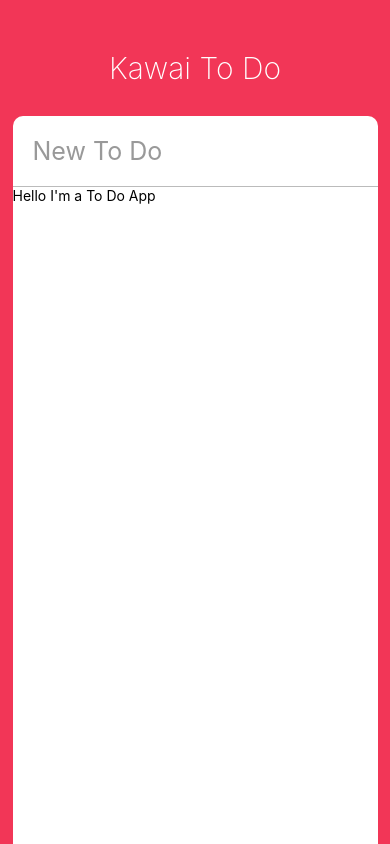
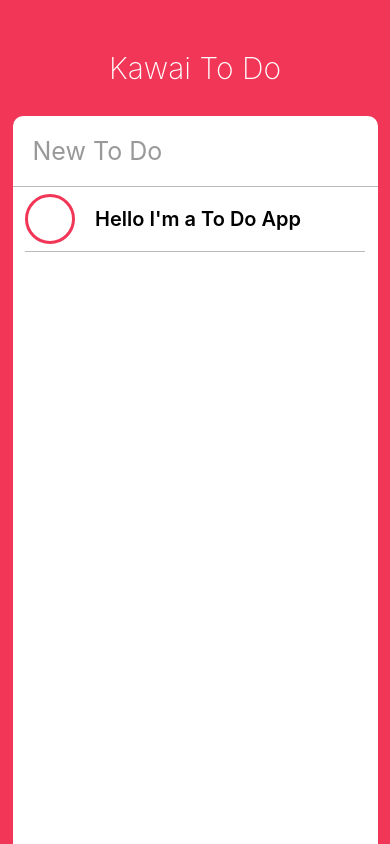
Before and after one commit to jungwoonlim/kawai-todo, a React Native app: screen / in a window 390 px wide. Built offline with nearby package versions, Linux system fonts and the light colour scheme.

Commit message:
Coding the UI part Three - To Do Component

```diff
--- a/App.js
+++ b/App.js
@@ -33,7 +33,7 @@
             returnKeyType={"done"}
             autoCorrect={false}
           />
-          <ScrollView>
+          <ScrollView contentContainerStyle={styles.toDos}>
             <ToDo />
           </ScrollView>
         </View>
@@ -86,5 +86,8 @@
     borderBottomColor: "#bbb",
     borderBottomWidth: 1,
     fontSize: 25
+  },
+  toDos: {
+    alignItems: "center"
   }
 });
--- a/ToDo.js
+++ b/ToDo.js
@@ -1,14 +1,69 @@
 import React, { Component } from "react";
-import { View, Text, TouchableOpacity, StyleSheet } from "react-native";
+import {
+  View,
+  Text,
+  TouchableOpacity,
+  StyleSheet,
+  Dimensions
+} from "react-native";
+import { red } from "ansi-colors";
+
+const { width, height } = Dimensions.get("window");
 
 export default class ToDo extends Component {
+  state = {
+    isEditing: false,
+    isCompleted: false
+  };
   render() {
+    const { isCompleted } = this.state;
     return (
-      <View>
-        <Text>Hello I'm a To Do App</Text>
+      <View style={styles.container}>
+        <TouchableOpacity onPress={this._toggleComplete}>
+          <View
+            style={[
+              styles.circle,
+              isCompleted ? styles.completedCircle : styles.uncompletedCircle
+            ]}
+          />
+        </TouchableOpacity>
+        <Text style={styles.text}>Hello I'm a To Do App</Text>
       </View>
     );
   }
+  _toggleComplete = () => {
+    this.setState(prevState => {
+      return {
+        isCompleted: !prevState.isCompleted
+      };
+    });
+  };
 }
 
-const styles = StyleSheet.create({});
+const styles = StyleSheet.create({
+  container: {
+    width: width - 50,
+    borderBottomColor: "#bbb",
+    borderBottomWidth: StyleSheet.hairlineWidth,
+    flexDirection: "row",
+    alignItems: "center"
+  },
+  circle: {
+    width: 50,
+    height: 50,
+    borderRadius: 25,
+    borderWidth: 3,
+    marginRight: 20
+  },
+  completedCircle: {
+    borderColor: "#bbb"
+  },
+  uncompletedCircle: {
+    borderColor: "#F23657"
+  },
+  text: {
+    fontWeight: "600",
+    fontSize: 20,
+    marginVertical: 20
+  }
+});
```
